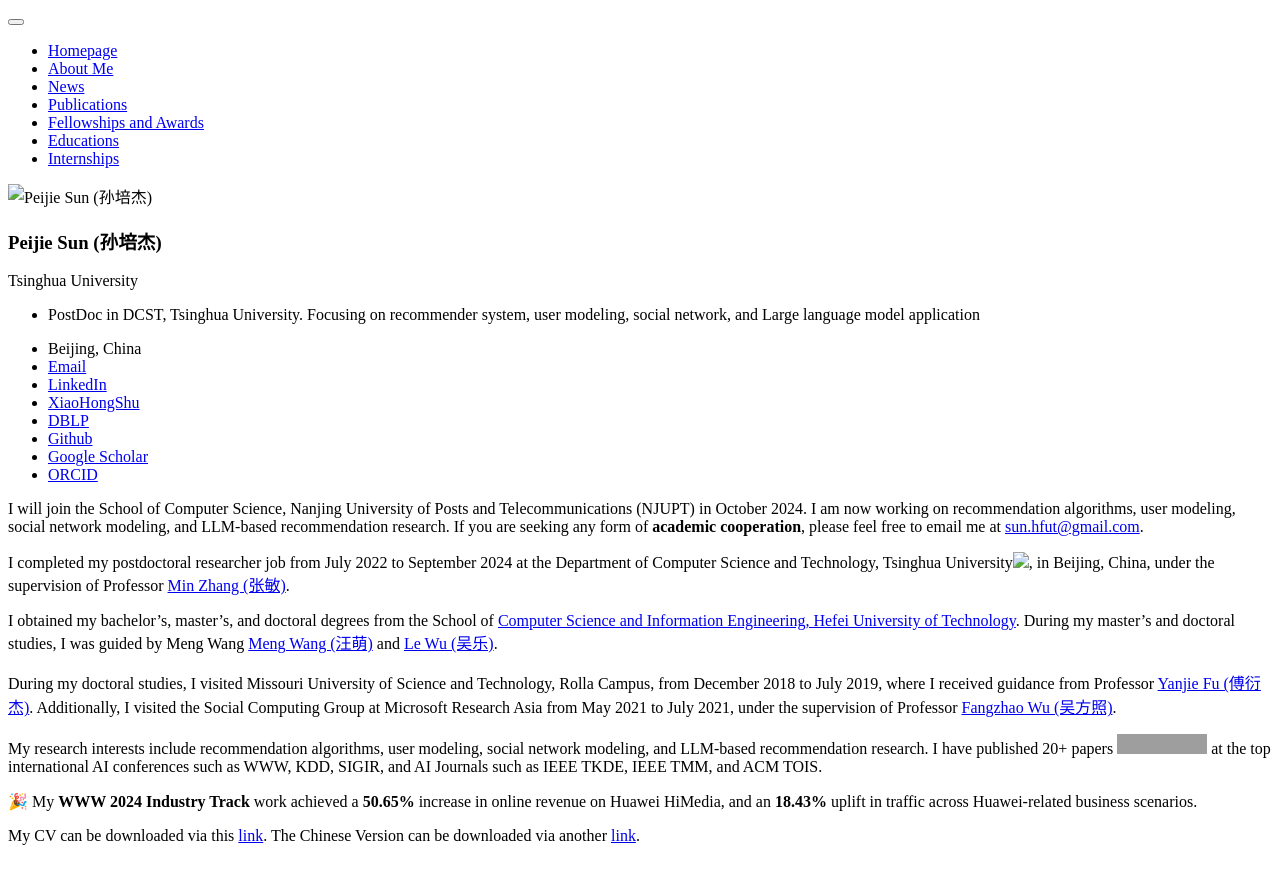
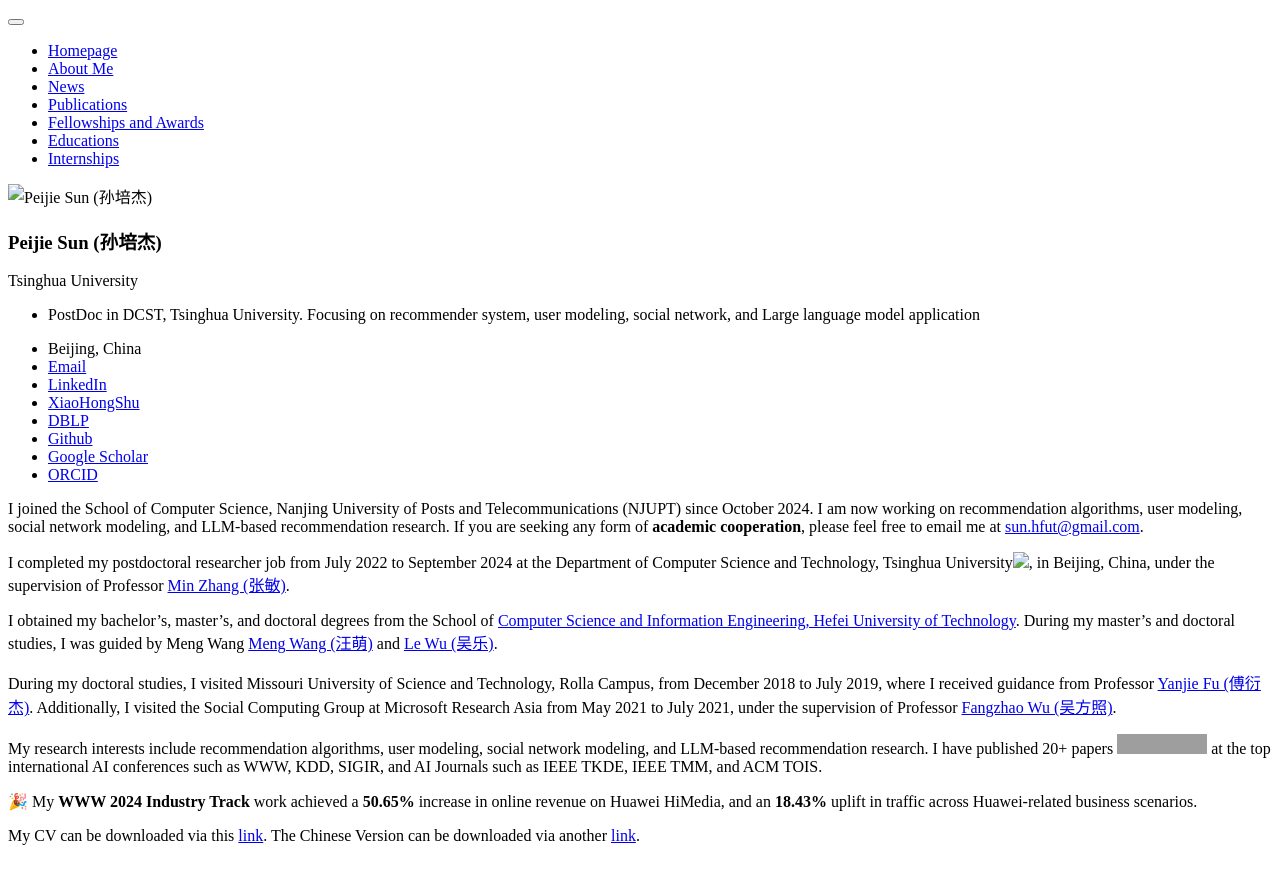
Before and after one commit to PeiJieSun/peijiesun.github.io, a Jekyll site: the page built from _pages/includes/intro.md, in a window 1280 px wide. Shown: the top 884 px of the page. Built offline with Jekyll 4.4.1, drawn with Linux system fonts in a browser that asks for light colours; our own code applies the rules of GitHub Pages for plain Markdown files; comment, search, counter and statistics services are not loaded; grey boxes are pictures that could not be loaded.

Commit message:
Update intro.md

```diff
--- a/_pages/includes/intro.md
+++ b/_pages/includes/intro.md
@@ -1,4 +1,4 @@
-I will join the School of Computer Science, Nanjing University of Posts and Telecommunications (NJUPT) in October 2024. I am now working on recommendation algorithms, user modeling, social network modeling, and LLM-based recommendation research. If you are seeking any form of **academic cooperation**, please feel free to email me at [sun.hfut@gmail.com](mailto:sun.hfut@gmail.com).
+I joined the School of Computer Science, Nanjing University of Posts and Telecommunications (NJUPT) since October 2024. I am now working on recommendation algorithms, user modeling, social network modeling, and LLM-based recommendation research. If you are seeking any form of **academic cooperation**, please feel free to email me at [sun.hfut@gmail.com](mailto:sun.hfut@gmail.com).
 
 I completed my postdoctoral researcher job from July 2022 to September 2024 at the Department of Computer Science and Technology, Tsinghua University<img src='../../images/tsinghua.png' style='width: 1em;'>, in Beijing, China, under the supervision of Professor [Min Zhang (张敏)](https://scholar.google.com/citations?hl=zh-CN&user=0HtCYQEAAAAJ).
 
```
